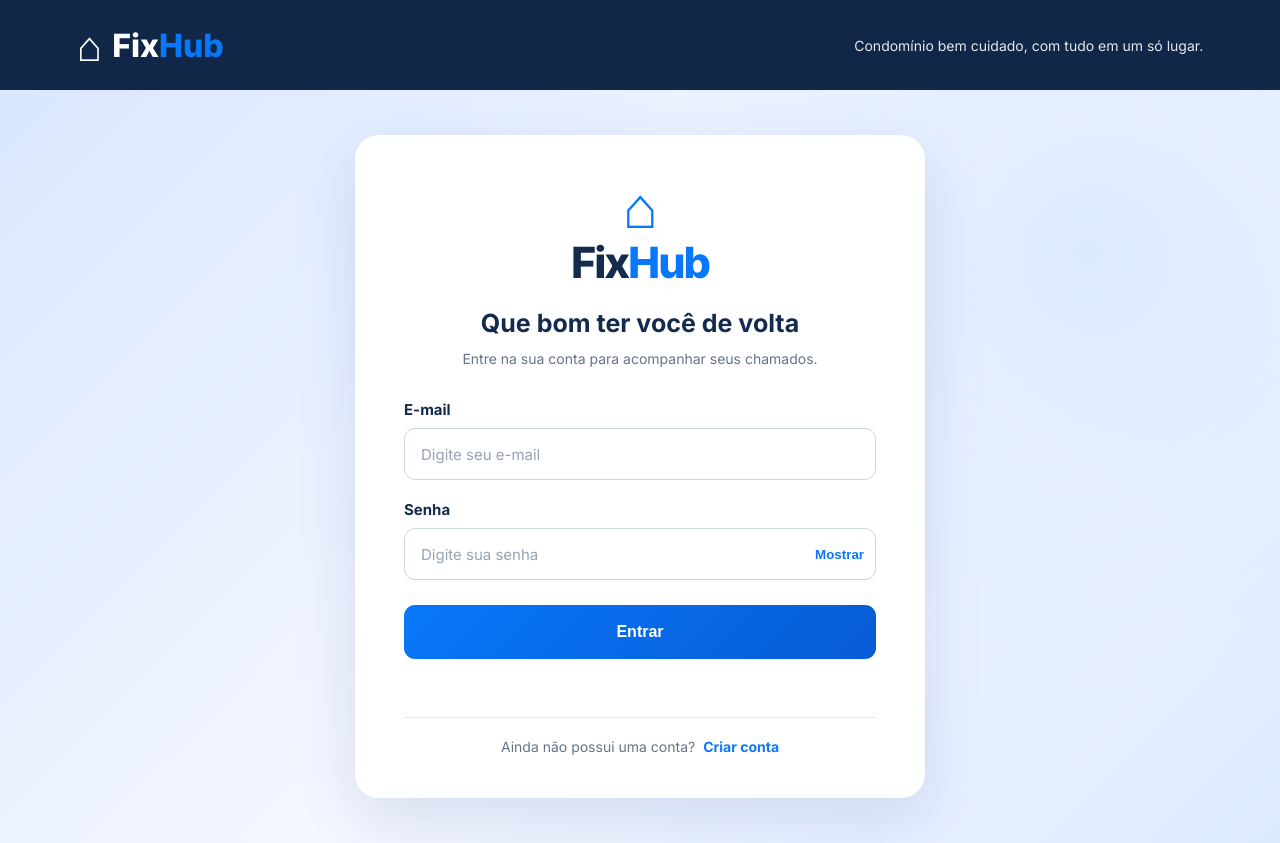
After one commit to Ana-Gomess/FixHub, a Flask app: page /login in a window 1280 px wide. The commit adds this page. Run offline with Flask 3, Linux system fonts and the light colour scheme.

Commit message:
feat(frontend): adiciona tela de login (#13)

```diff
--- a/backend/fixhub/routes/paginas.py
+++ b/backend/fixhub/routes/paginas.py
@@ -9,3 +9,8 @@ paginas_bp = Blueprint("paginas", __name__)
 @paginas_bp.get("/cadastro")
 def pagina_cadastro():
     return render_template("cadastro.html")
+
+
+@paginas_bp.get("/login")
+def pagina_login():
+    return render_template("login.html")
--- /dev/null
+++ b/frontend/static/css/login.css
@@ -0,0 +1,24 @@
+#botaoLogin {
+    width: 100%;
+    height: 54px;
+    margin-top: 5px;
+    border: none;
+    border-radius: 11px;
+    background: linear-gradient(135deg, #0878f9, #075bd6);
+    color: white;
+    font-size: 16px;
+    font-weight: 700;
+    cursor: pointer;
+    transition: 0.2s;
+}
+
+#botaoLogin:hover {
+    transform: translateY(-2px);
+    box-shadow: 0 8px 20px rgba(8, 120, 249, 0.25);
+}
+
+#botaoLogin:disabled {
+    opacity: 0.65;
+    cursor: not-allowed;
+    transform: none;
+}
--- /dev/null
+++ b/frontend/static/js/login.js
@@ -0,0 +1,66 @@
+const formulario = document.getElementById("formLogin");
+const mensagem = document.getElementById("mensagem");
+const botaoLogin = document.getElementById("botaoLogin");
+const campoSenha = document.getElementById("senha");
+const botaoMostrarSenha = document.getElementById("mostrarSenha");
+
+botaoMostrarSenha.addEventListener("click", () => {
+    const mostrar = campoSenha.type === "password";
+    campoSenha.type = mostrar ? "text" : "password";
+    botaoMostrarSenha.textContent = mostrar ? "Ocultar" : "Mostrar";
+    botaoMostrarSenha.setAttribute("aria-pressed", String(mostrar));
+});
+
+formulario.addEventListener("submit", async (evento) => {
+    evento.preventDefault();
+    mensagem.textContent = "";
+    mensagem.className = "";
+
+    const email = document.getElementById("email").value.trim();
+    const senha = campoSenha.value;
+
+    if (!email || !senha.trim()) {
+        mostrarMensagem("Informe seu e-mail e sua senha.", "erro");
+        return;
+    }
+
+    botaoLogin.disabled = true;
+    botaoLogin.textContent = "Entrando...";
+
+    try {
+        const resposta = await fetch("/login", {
+            method: "POST",
+            headers: { "Content-Type": "application/json" },
+            body: JSON.stringify({ email, senha })
+        });
+
+        const dados = await resposta.json().catch(() => ({}));
+
+        if (!resposta.ok) {
+            throw new Error(
+                dados.mensagem || dados.erro || "Não foi possível entrar."
+            );
+        }
+
+        mostrarMensagem(
+            `Login realizado com sucesso. Olá, ${dados.usuario.nome}!`,
+            "sucesso"
+        );
+        formulario.reset();
+    } catch (erro) {
+        mostrarMensagem(
+            erro.message || "Erro de conexão com o servidor.",
+            "erro"
+        );
+    } finally {
+        botaoLogin.disabled = false;
+        botaoLogin.textContent = "Entrar";
+    }
+});
+
+function mostrarMensagem(texto, tipo) {
+    mensagem.textContent = texto;
+    mensagem.className = tipo === "sucesso"
+        ? "mensagem-sucesso"
+        : "mensagem-erro";
+}
--- a/frontend/templates/cadastro.html
+++ b/frontend/templates/cadastro.html
@@ -93,7 +93,8 @@
             </form>
 
             <footer class="rodape">
-                <span>Já possui uma conta? A tela de login será integrada em breve.</span>
+                <span>Já possui uma conta?</span>
+                <a href="/login">Entrar</a>
             </footer>
 
         </section>
--- /dev/null
+++ b/frontend/templates/login.html
@@ -0,0 +1,77 @@
+<!DOCTYPE html>
+<html lang="pt-BR">
+<head>
+    <meta charset="UTF-8">
+    <meta name="viewport" content="width=device-width, initial-scale=1.0">
+    <title>Entrar | FixHub</title>
+    <link rel="stylesheet" href="{{ url_for('static', filename='css/cadastro.css') }}">
+    <link rel="stylesheet" href="{{ url_for('static', filename='css/login.css') }}">
+</head>
+<body>
+    <header class="topbar">
+        <a href="/login" class="marca">
+            <span class="marca-icone">⌂</span>
+            <span>Fix<span>Hub</span></span>
+        </a>
+        <p>Condomínio bem cuidado, com tudo em um só lugar.</p>
+    </header>
+
+    <main class="pagina">
+        <section class="cadastro-card">
+            <div class="logo">
+                <div class="logo-icone">⌂</div>
+                <h1>Fix<span>Hub</span></h1>
+            </div>
+
+            <div class="introducao">
+                <h2>Que bom ter você de volta</h2>
+                <p>Entre na sua conta para acompanhar seus chamados.</p>
+            </div>
+
+            <form id="formLogin">
+                <div class="campo">
+                    <label for="email">E-mail</label>
+                    <input
+                        type="email"
+                        id="email"
+                        name="email"
+                        placeholder="Digite seu e-mail"
+                        autocomplete="email"
+                        required
+                    >
+                </div>
+
+                <div class="campo">
+                    <label for="senha">Senha</label>
+                    <div class="senha-container">
+                        <input
+                            type="password"
+                            id="senha"
+                            name="senha"
+                            placeholder="Digite sua senha"
+                            autocomplete="current-password"
+                            required
+                        >
+                        <button
+                            type="button"
+                            id="mostrarSenha"
+                            aria-label="Mostrar senha"
+                            aria-pressed="false"
+                        >Mostrar</button>
+                    </div>
+                </div>
+
+                <button type="submit" id="botaoLogin">Entrar</button>
+                <p id="mensagem" role="status" aria-live="polite"></p>
+            </form>
+
+            <footer class="rodape">
+                <span>Ainda não possui uma conta?</span>
+                <a href="/cadastro">Criar conta</a>
+            </footer>
+        </section>
+    </main>
+
+    <script src="{{ url_for('static', filename='js/login.js') }}"></script>
+</body>
+</html>
```
